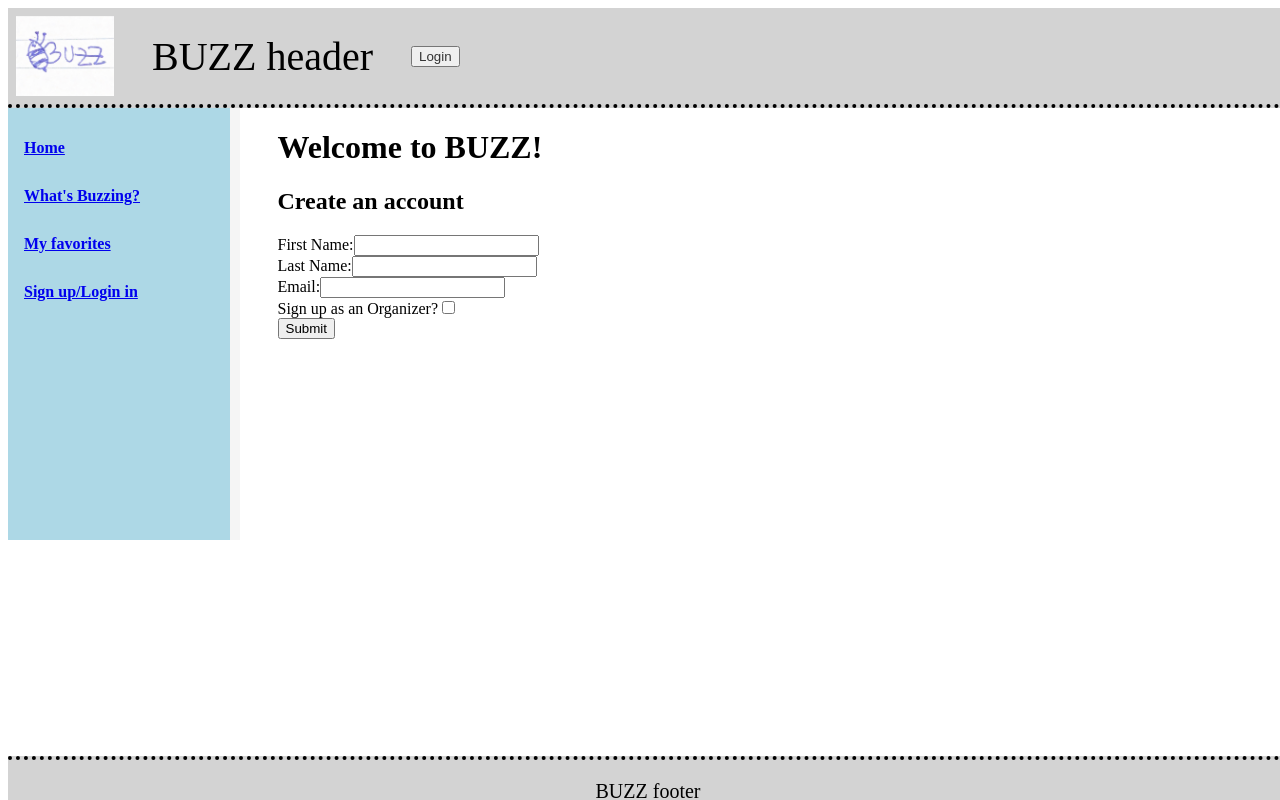
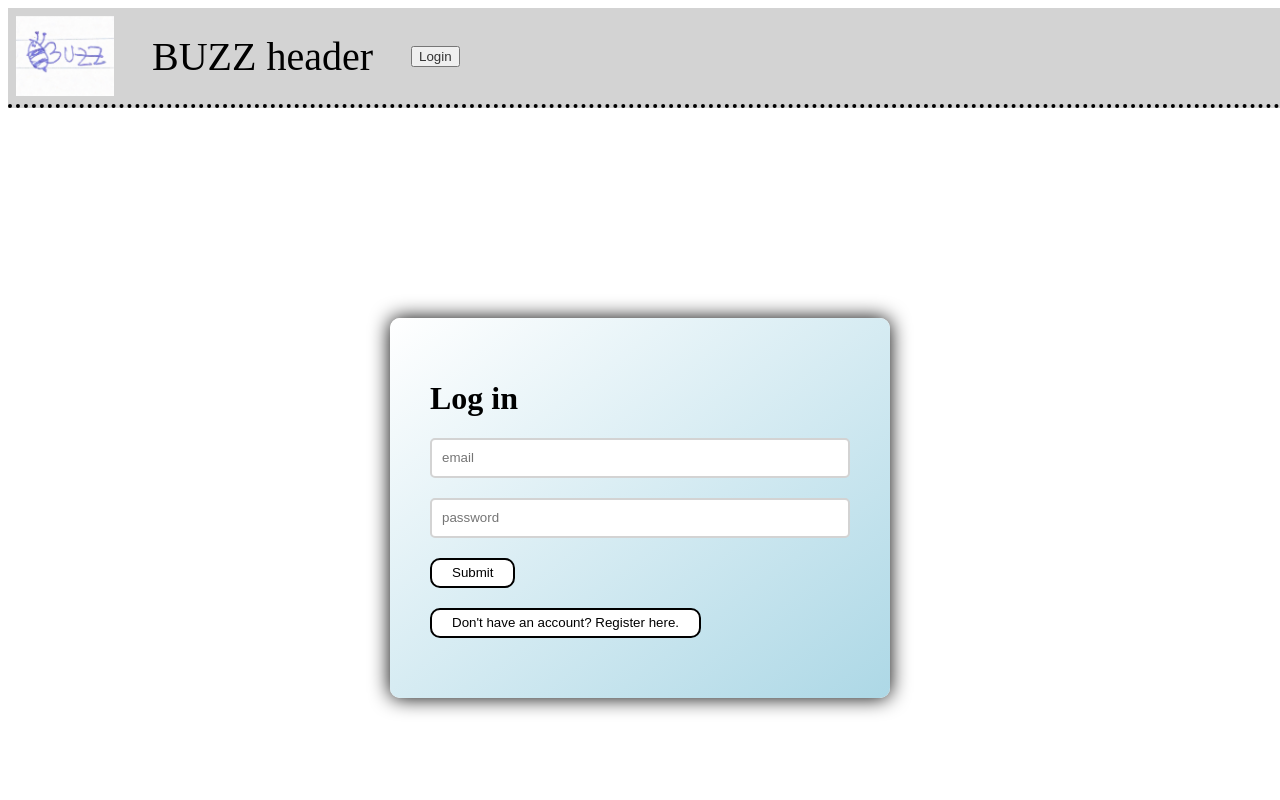
Before and after one commit to benweschler/buzz, a React (Create React App) app: page /login in a window 1280 px wide. Shown: the top 800 px of the page. Built offline with nearby package versions, Linux system fonts and the light colour scheme.

Commit message:
rewrite login/register with functional components; styled with styled.component

```diff
--- a/package.json
+++ b/package.json
@@ -10,6 +10,7 @@
     "react-dom": "^18.2.0",
     "react-router-dom": "^6.4.3",
     "react-scripts": "5.0.1",
+    "styled-components": "^5.3.6",
     "web-vitals": "^2.1.4"
   },
   "scripts": {
--- a/src/App.js
+++ b/src/App.js
@@ -7,7 +7,7 @@ import {
 import Layout from './components/Layout';
 import Explore from './pages/Explore';
 import Feed from './pages/Feed';
-import Login from './pages/Login';
+import LogRegCtrl from './pages/LogRegCtrl';
 
 function App() {
     return(
@@ -17,7 +17,7 @@ function App() {
                     <Route exact path="/" element = {<Explore/>} />
                     <Route path= "/explore" element = {<Explore/>} />
                     <Route path = "/feed" element = {<Feed/>} />
-                    <Route path = "/login" element = {<Login/>} />
+                    <Route path = "/login" element = {<LogRegCtrl/>} />
                 </Routes>
             </Layout>
         </Router>
--- a/src/components/Layout.js
+++ b/src/components/Layout.js
@@ -8,8 +8,8 @@ function Layout (props) {
     return (
         <>
             <Header />
-            <div style={{display: 'flex',gap: '3%'}}>
-                <Navigation />
+            <div>
+                {/* <Navigation /> */}
                 <main>{props.children}</main>
             </div>
             <Footer />
--- /dev/null
+++ b/src/components/Login.js
@@ -0,0 +1,42 @@
+import React, {useState} from "react";
+import {
+  StyledFormWrapper,
+  StyledForm,
+  StyledInput,
+  StyledTextArea,
+  StyledButton,
+} from './styles/Form.styled';
+
+function Login(props) {
+  const [{email, password}, setState] = useState({email: 'email', password: 'password'});
+
+  function handleChange({ target: {name, value} }) {
+    setState(prevState => ({ ...prevState, [name]: value}));
+  }
+
+  function handleSubmit(e) {
+    e.preventDefault();
+  }
+
+  return(
+    <StyledFormWrapper>
+      <StyledForm onSubmit={handleSubmit}>
+        <h1>Log in</h1>
+        <StyledInput type="email" name="email"
+          placeholder={email}
+          onChange={handleChange}/>
+        <StyledInput type="password" name="password"
+          placeholder={password}
+          onChange={handleChange}/>
+        <StyledButton type="submit">
+          Submit
+        </StyledButton>
+        <StyledButton onClick={() => props.switchForm('Register')}>
+          Don't have an account? Register here.
+        </StyledButton>
+      </StyledForm>
+    </StyledFormWrapper>
+    )
+}
+
+export default Login;
--- /dev/null
+++ b/src/components/Register.js
@@ -0,0 +1,45 @@
+import React, {useState} from "react";
+import {
+  StyledFormWrapper,
+  StyledForm,
+  StyledInput,
+  StyledTextArea,
+  StyledButton,
+} from './styles/Form.styled';
+
+function Register(props) {
+  const [{name, email, password}, setState] = useState({name: 'name', email: 'email', password: 'password'});
+
+  function handleChange({ target: {name, value} }) {
+    setState(prevState => ({ ...prevState, [name]: value}));
+  }
+
+  function handleSubmit(e) {
+    e.preventDefault();
+  }
+
+  return(
+    <StyledFormWrapper>
+      <StyledForm onSubmit={handleSubmit}>
+        <h1>Register</h1>
+        <StyledInput type="name" name="name"
+          placeholder={name}
+          onChange={handleChange}/>
+        <StyledInput type="email" name="email"
+          placeholder={email}
+          onChange={handleChange}/>
+        <StyledInput type="password" name="password"
+          placeholder={password}
+          onChange={handleChange}/>
+        <StyledButton type="submit">
+          Submit
+        </StyledButton>
+        <StyledButton onClick={() => props.switchForm('Login')}>
+          Don't have an account? Register here.
+        </StyledButton>
+      </StyledForm>
+    </StyledFormWrapper>
+    )
+}
+
+export default Register;
--- a/src/components/components.css
+++ b/src/components/components.css
@@ -1,5 +1,5 @@
 .Header {
-  position: sticky;
+  top: 0;
   width: 100%;
   padding: 1em 0.5em;
   display: flex;
@@ -11,7 +11,6 @@
 }
 
 .Footer {
-  position: absolute;
   bottom: 0;
   height: 5%;
   width: 100%;
--- /dev/null
+++ b/src/components/styles/Form.styled.js
@@ -0,0 +1,56 @@
+import styled, { css } from 'styled-components';
+
+const sharedStyles = css`
+	blackground-color: black;
+	height: 40px;
+	border-radius: 5px;
+	border: 2px solid lightgrey;
+	margin: 10px 0 20px 0;
+	padding: 10px;
+	box-sizing: border-box;
+`;
+
+export const StyledFormWrapper = styled.div`
+  display: flex;
+	justify-content: center;
+	align-items: center;
+	height: 100vh;
+	padding: 0 20px;
+`;
+
+export const StyledForm = styled.form`
+	width: 100%;
+	max-width: 500px;
+	padding: 40px;
+	background: linear-gradient(to left top, lightblue, white);
+	border-radius: 10px;
+	box-sizing: border-box;
+	box-shadow: 0px 0px 20px 0px;
+`;
+
+export const StyledInput = styled.input`
+	display: block;
+	width: 100%;
+	${sharedStyles};
+`;
+
+export const StyledTextArea = styled.textarea`
+
+`;
+
+export const StyledButton = styled.button`
+	display: block;
+	background-color: white;
+	color: black;
+	margin: 10px 0 20px 0;
+	border: 2px solid black;
+	border-radius: 10px;
+	height: 30px;
+	padding: 0 20px;
+	cursor: pointer;
+	box-sizing: border-box;
+	&:hover{
+		background-color: grey;
+		color: white;
+	}
+`;
--- /dev/null
+++ b/src/pages/LogRegCtrl.js
@@ -0,0 +1,18 @@
+import { react, useState } from 'react';
+import Login from '../components/Login';
+import Register from '../components/Register';
+
+function LogRegCtrl(props){
+    const [ curForm, setCurForm ] = useState('Login');
+
+    function toggleForm(formName){
+        console.log("switch form to " + formName);
+        setCurForm(formName);
+    }
+
+    return(
+        curForm === 'Login' ? <Login switchForm={toggleForm} /> : <Register switchForm={toggleForm} />
+    )
+}
+
+export default LogRegCtrl;
--- a/src/pages/Login.js
+++ /dev/null
@@ -1,80 +0,0 @@
-import React from "react";
-
-class Login extends React.Component {
-  constructor(props){
-    super(props);
-    this.state = {
-      fname: '',
-      lname: '',
-      email: '',
-      isOrg: false,
-      bio: '',
-    };
-    this.handleChange = this.handleChange.bind(this);
-    this.handleSubmit = this.handleSubmit.bind(this);
-  }
-
-  handleChange(event) {
-    const target = event.target;
-    const value = target.type === 'checkbox' ? target.checked : target.value;
-    const field = target.name;
-
-    this.setState({
-      [field]: value
-    });
-  }
-
-  handleSubmit(event) {
-    event.preventDefault();
-    //I guess this is where backend should get involved, right?
-    //bio can be accessed with ref={this.fileInput}
-  }
-
-
-  render() {
-    return(
-      <div>
-        <h1>Welcome to BUZZ!</h1>
-        <h2>Create an account</h2>
-        <form onSubmit={this.handleSubmit}>
-          <label>
-            First Name:
-            <input type="text" name="fname" value={this.state.fname} onChange={this.handleChange}/>
-          </label>
-          <br />
-          <label>
-            Last Name:
-            <input type="text" name="lname" value={this.state.lname} onChange={this.handleChange}/>
-          </label>
-          <br />
-          <label>
-            Email:
-            <input type="email" name="email" value={this.state.email} onChange={this.handleChange}/>
-          </label>
-          <br />
-          <label>
-            Sign up as an Organizer?
-            <input type="checkbox" name="isOrg" checked={this.state.isOrg} onChange={this.handleChange}/>
-          </label>
-          <br />
-          {this.state.isOrg &&
-          <div>
-            <label>
-              Describe your organization:
-              <textarea name="bio" value={this.state.value} onChange={this.handleChange} />
-            </label>
-            <br />
-            <label>
-              Upload an profile picture:
-              <input type="file" ref={this.fileInput} />
-            </label>
-          </div>
-          }
-          <input type="submit" value="Submit"/>
-        </form>
-      </div>
-      )
-  }
-  }
-
-  export default Login;
```
Also changed, not shown: public/manifest.json (added), 1 other file (tests, documents, lock files or other folders).
